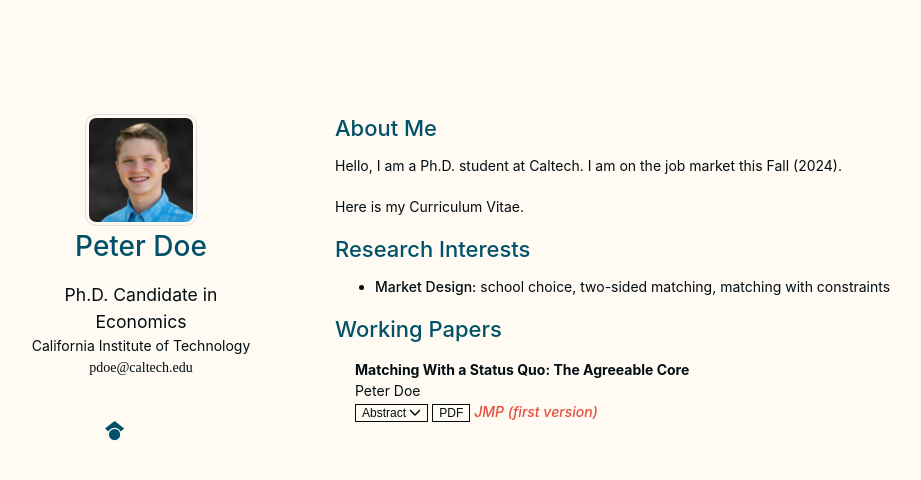
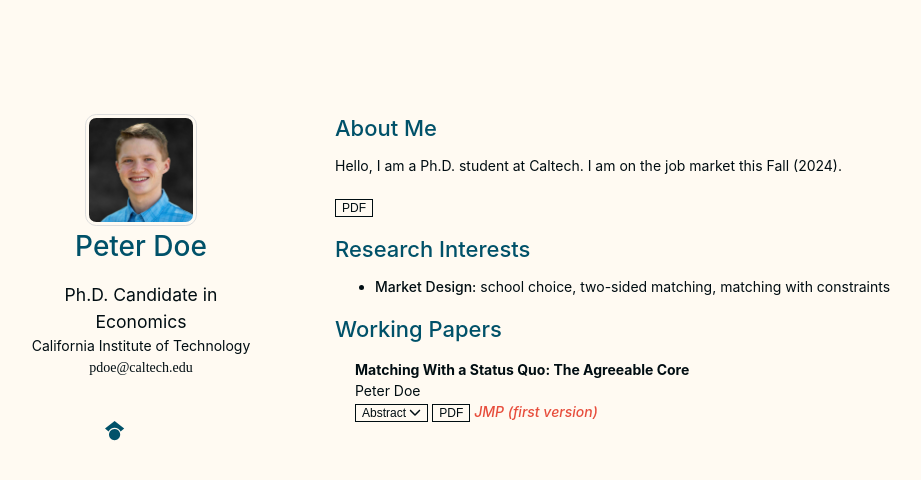
Before and after one commit to Pita-Dough/Pita-Dough.github.io, a Jekyll site: the page built from index.md, in a window 1280 px wide. Shown: the top 480 px of the page, without its empty margins (135-1056 px from the left). Built offline with Jekyll 4.4.1, drawn with Linux system fonts in a browser that asks for light colours; nearby versions of some CDN libraries; a style sheet for code colours, icons or effects is not loaded; our own code applies the rules of GitHub Pages for plain Markdown files.

Commit message:
Update index.md

```diff
--- a/index.md
+++ b/index.md
@@ -6,7 +6,7 @@
 
 Hello, I am a Ph.D. student at Caltech. I am on the job market this Fall (2024).
 
-Here is my Curriculum Vitae.
+<a href="{{ link.pdf }}" style="cursor:pointer"><button  class="btn btn-sm z-depth-0" role="button" target="_blank" style="font-size:12px;border:1px solid #000d12;cursor:pointer;color:#000d12;background-color:#fffaf2;">PDF</button></a>
 
 ## Research Interests
 
```
